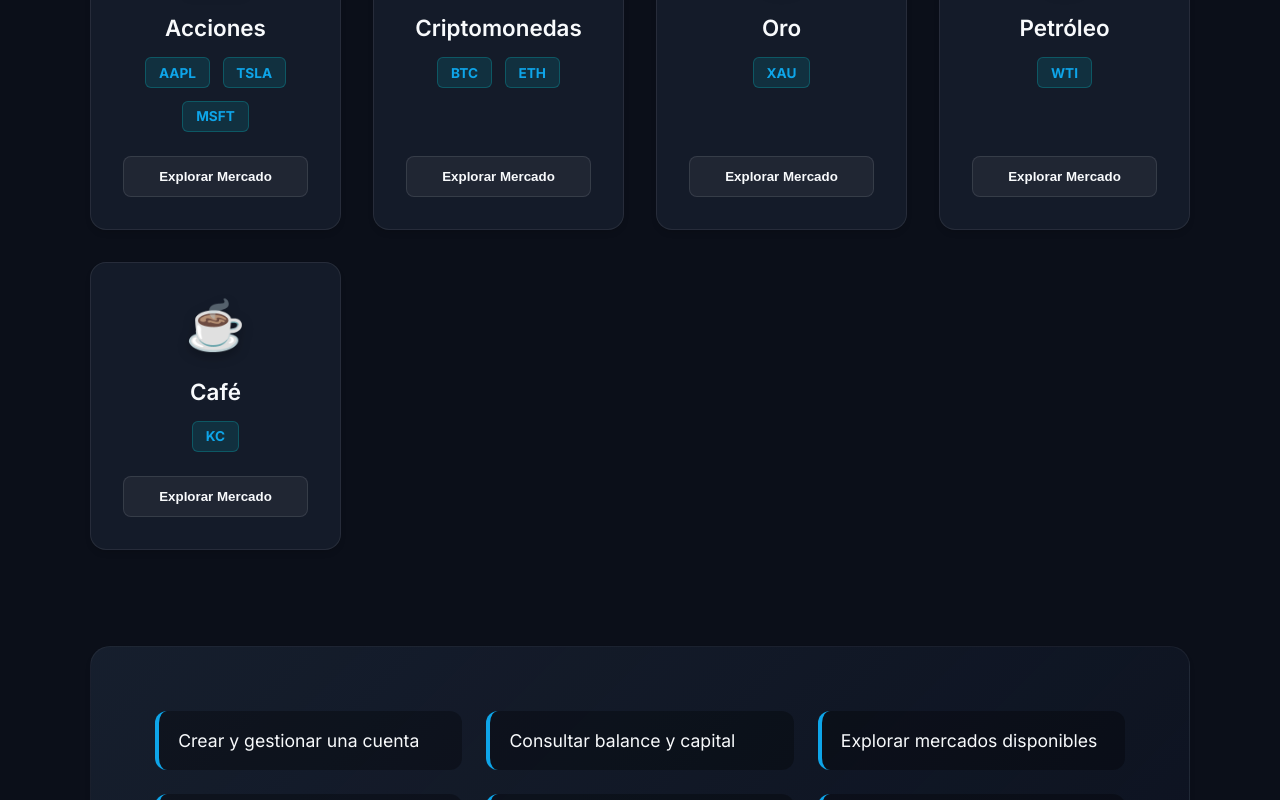
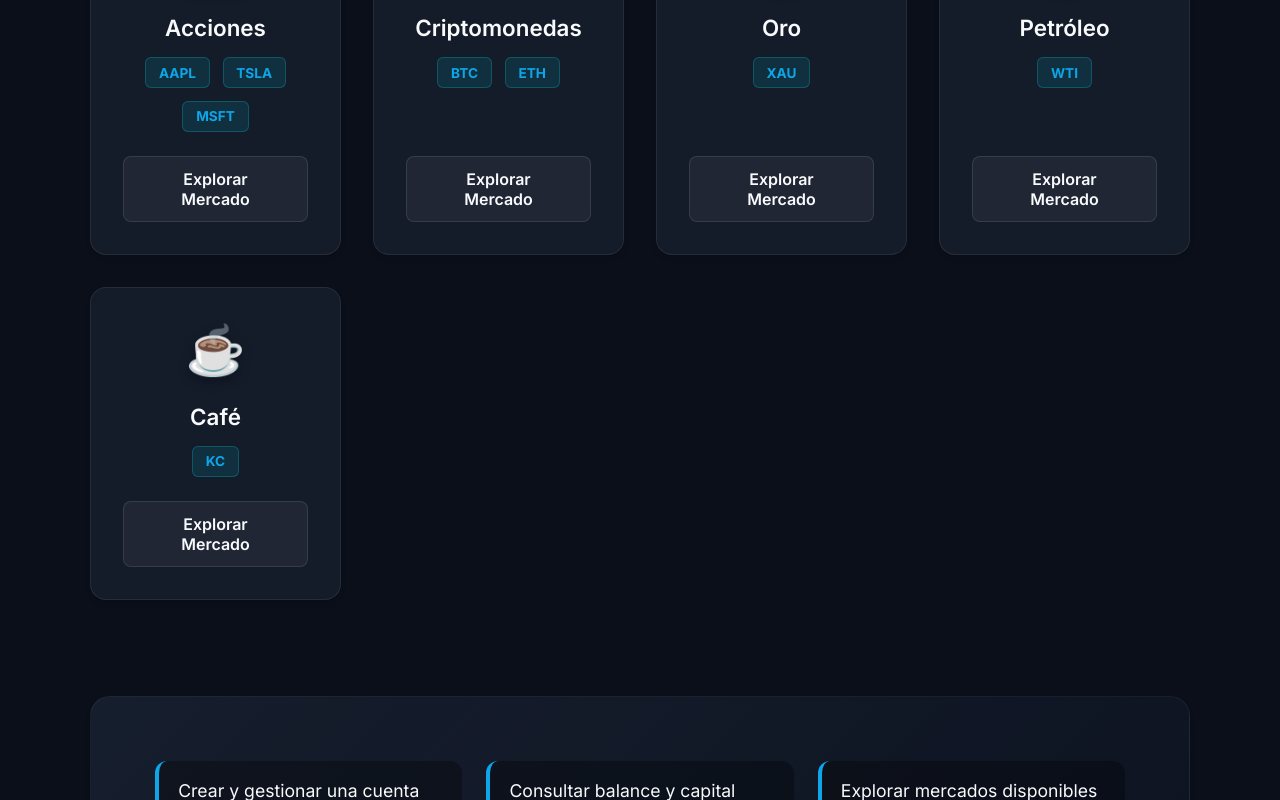
Before and after one commit to VeraTransfers/nextrade-pro, a React (Vite) app: page / in a window 1280 px wide. Shown: the part 850-1650 px from the top of the page. Built offline with nearby package versions, Linux system fonts and the light colour scheme; no server answers.

Commit message:
Fix: Cambiar botones de Explorar Mercado por enlaces reales para mejor compatibilidad móvil

```diff
--- a/src/components/LandingPage.tsx
+++ b/src/components/LandingPage.tsx
@@ -46,7 +46,7 @@ export const LandingPage: React.FC<LandingPageProps> = ({ onNavigate }) => {
                   <span key={m.id} className="symbol-badge">{m.symbol}</span>
                 ))}
               </div>
-              <button className="market-action-btn" onClick={() => onNavigate('/markets/stocks')}>Explorar Mercado</button>
+              <a href="/markets/stocks" className="market-action-btn" style={{display: 'block', textAlign: 'center', textDecoration: 'none'}} onClick={(e) => { e.preventDefault(); onNavigate('/markets/stocks'); }}>Explorar Mercado</a>
             </div>
 
             <div className="market-card glass-panel">
@@ -57,7 +57,7 @@ export const LandingPage: React.FC<LandingPageProps> = ({ onNavigate }) => {
                   <span key={m.id} className="symbol-badge">{m.symbol}</span>
                 ))}
               </div>
-              <button className="market-action-btn" onClick={() => onNavigate('/markets/crypto')}>Explorar Mercado</button>
+              <a href="/markets/crypto" className="market-action-btn" style={{display: 'block', textAlign: 'center', textDecoration: 'none'}} onClick={(e) => { e.preventDefault(); onNavigate('/markets/crypto'); }}>Explorar Mercado</a>
             </div>
 
             <div className="market-card glass-panel">
@@ -68,7 +68,7 @@ export const LandingPage: React.FC<LandingPageProps> = ({ onNavigate }) => {
                   <span key={m.id} className="symbol-badge">{m.symbol}</span>
                 ))}
               </div>
-              <button className="market-action-btn" onClick={() => onNavigate('/markets/gold')}>Explorar Mercado</button>
+              <a href="/markets/gold" className="market-action-btn" style={{display: 'block', textAlign: 'center', textDecoration: 'none'}} onClick={(e) => { e.preventDefault(); onNavigate('/markets/gold'); }}>Explorar Mercado</a>
             </div>
 
             <div className="market-card glass-panel">
@@ -79,7 +79,7 @@ export const LandingPage: React.FC<LandingPageProps> = ({ onNavigate }) => {
                   <span key={m.id} className="symbol-badge">{m.symbol}</span>
                 ))}
               </div>
-              <button className="market-action-btn" onClick={() => onNavigate('/markets/oil')}>Explorar Mercado</button>
+              <a href="/markets/oil" className="market-action-btn" style={{display: 'block', textAlign: 'center', textDecoration: 'none'}} onClick={(e) => { e.preventDefault(); onNavigate('/markets/oil'); }}>Explorar Mercado</a>
             </div>
 
             <div className="market-card glass-panel">
@@ -90,7 +90,7 @@ export const LandingPage: React.FC<LandingPageProps> = ({ onNavigate }) => {
                   <span key={m.id} className="symbol-badge">{m.symbol}</span>
                 ))}
               </div>
-              <button className="market-action-btn" onClick={() => onNavigate('/markets/coffee')}>Explorar Mercado</button>
+              <a href="/markets/coffee" className="market-action-btn" style={{display: 'block', textAlign: 'center', textDecoration: 'none'}} onClick={(e) => { e.preventDefault(); onNavigate('/markets/coffee'); }}>Explorar Mercado</a>
             </div>
           </div>
         </div>
```
